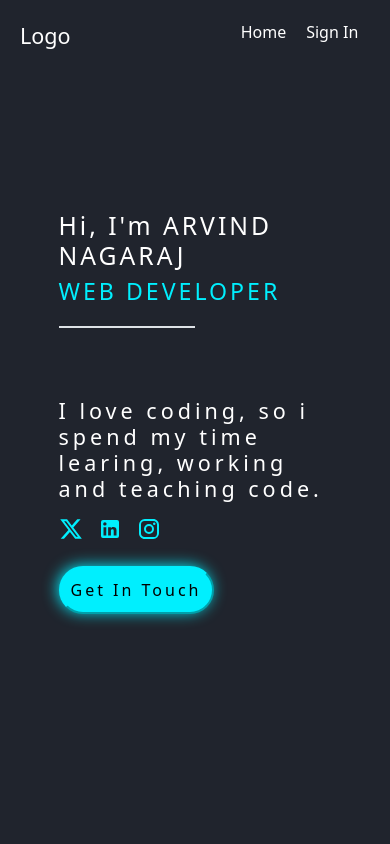
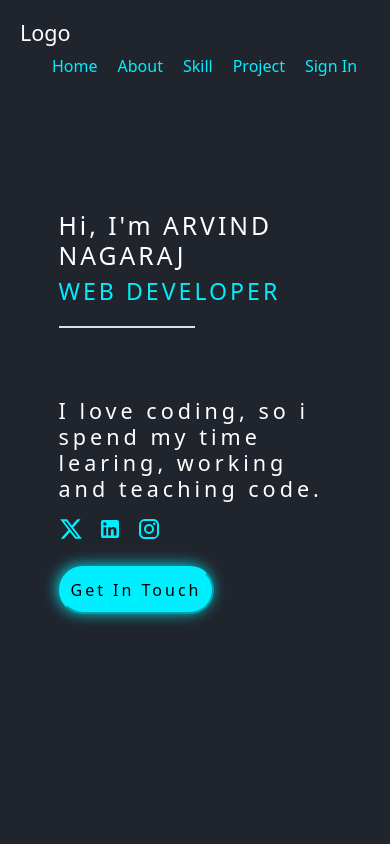
Before and after one commit to akntheartisan/portfoliowebsite1, a React (Create React App) app in the folder Frontend/: page / in a window 390 px wide. Shown: the top 844 px of the page. Built offline with nearby package versions, Linux system fonts and the light colour scheme; no server answers.

Commit message:
update the navbar style

```diff
--- a/Frontend/package.json
+++ b/Frontend/package.json
@@ -16,6 +16,7 @@
     "react-dom": "^18.2.0",
     "react-router-dom": "^6.22.3",
     "react-scripts": "5.0.1",
+    "react-scroll": "^1.9.0",
     "styled-components": "^6.1.11",
     "web-vitals": "^2.1.4"
   },
--- a/Frontend/src/App.css
+++ b/Frontend/src/App.css
@@ -9,7 +9,6 @@
   display: flex;
   justify-content: space-between;
   padding: 20px;
-  position: absolute;
   top: 0;
   z-index: 2;
   width: 97%;
@@ -30,7 +29,17 @@
 
 .navbar .navul li a {
   text-decoration: none;
-  color: white;
+  color:rgba(0, 239, 254, 255);
+}
+
+.navbar .navul li:hover{
+  color:rgba(0, 239, 254, 255);
+  text-shadow: 2px 1px 15px rgba(0, 239, 254, 255);
+}
+
+.active{
+  color:rgba(0, 239, 254, 255);
+  text-shadow: 2px 1px 15px rgba(0, 239, 254, 255);
 }
 
 .signin {
--- a/Frontend/src/pages/about/About.js
+++ b/Frontend/src/pages/about/About.js
@@ -4,7 +4,7 @@ import "./about.css"
 const About = () => {
   return (
     <>
-      <div className="about">
+      <div className="about" id="about">
         <div className="container-fluid">
           <div className="row">
             <div className="col-md-6">
--- a/Frontend/src/pages/navbar/Navbar.js
+++ b/Frontend/src/pages/navbar/Navbar.js
@@ -1,26 +1,89 @@
-import React from 'react'
-import { Link } from 'react-router-dom'
+import React, { useState, useEffect } from "react";
+import { Link as RouterLink } from "react-router-dom";
+import { Link } from "react-scroll";
 import "../../App.css";
 
+const Navbar = () => {
+  const [isSticky, setIsSticky] = useState(false);
 
-const Navbar = () => {
+  useEffect(() => {
+    let lastScrollY = window.scrollY;
+
+    const handleScroll = () => {
+      const currentScrollY = window.scrollY;
+
+      if (currentScrollY === 0) {
+        setIsSticky(false);
+      } else if (currentScrollY > lastScrollY) {
+        setIsSticky(true);
+      } else {
+        setIsSticky(false);
+      }
+
+      lastScrollY = currentScrollY;
+    };
+
+    window.addEventListener('scroll', handleScroll);
+
+    return () => {
+      window.removeEventListener('scroll', handleScroll);
+    };
+  }, []);
+
   return (
-    <div className="navbar">
+    <div className="navbar" style={{ position: isSticky ? 'sticky' : 'absolute', top: 0 }}>
       <div className="logo">
         <h4>Logo</h4>
       </div>
       <nav>
         <ul className="navul">
           <li>
-          <Link to="/">Home</Link>
+            <RouterLink to="/" activeClassName="active">Home</RouterLink> {/* Use RouterLink here */}
           </li>
           <li>
-          <Link to="/signin">Sign In</Link>
+            <Link
+              activeClass="active"
+              to="about"
+              spy={true}
+              smooth={true}
+              offset={-100}
+              duration={200}
+            >
+              About
+            </Link>
+          </li>
+          <li>
+            <Link
+              activeClass="active"
+              to="skill"
+              spy={true}
+              smooth={true}
+              offset={-100}
+              duration={200}
+            >
+              Skill
+            </Link>
+          </li>
+          <li>
+            <Link
+              activeClass="active"
+              to="project"
+              spy={true}
+              smooth={true}
+              offset={-100}
+              duration={200}
+            >
+              Project
+            </Link>
+          </li>
+          <li>
+            <RouterLink to="/signin">Sign In</RouterLink>{" "}
+            {/* Use RouterLink here */}
           </li>
         </ul>
       </nav>
     </div>
-  )
-}
+  );
+};
 
-export default Navbar
+export default Navbar;
--- a/Frontend/src/pages/project/Project.js
+++ b/Frontend/src/pages/project/Project.js
@@ -26,7 +26,7 @@ const Project = () => {
   }, []);
 
   return (
-    <div className="project">
+    <div className="project" id="project">
       <div className="container">
         <div className="row">
           <div className="col-md-12">
--- a/Frontend/src/pages/projectexp/ProjectPaper.js
+++ b/Frontend/src/pages/projectexp/ProjectPaper.js
@@ -11,12 +11,11 @@ export default function ProjectPaper() {
         '& > :not(style)': {
           width: 500,
           height: 500,
-          borderRadius:'0 8px 8px 0'
+          borderRadius: '0 8px 8px 0',
         },
-        position:'relative'
       }}
     >
-      <Paper elevation={3} />
+      <Paper elevation={3} sx={{ position: 'relative' }} /> {/* Apply position: 'relative' here */}
     </Box>
   );
 }
--- a/Frontend/src/pages/projectexp/Projectexp.js
+++ b/Frontend/src/pages/projectexp/Projectexp.js
@@ -14,12 +14,12 @@ const Projectexp = () => {
       <div className="projectexp">
         <img src={`http://localhost:4000/uploads/${image}`} />
         <ProjectPaper />
-        <div className="projectdetails">
-          <p>{desc}</p>
-          <Link to={link}>
-            <Button>Click Here</Button>
-          </Link>
-        </div>
+      </div>
+      <div className="projectdetails">
+        <p>{desc}</p>
+        <Link to={link}>
+          <Button>Click Here</Button>
+        </Link>
       </div>
     </>
   );
--- a/Frontend/src/pages/projectexp/projectexp.css
+++ b/Frontend/src/pages/projectexp/projectexp.css
@@ -1,9 +1,9 @@
 .projectexp{
     background-color: #20242d;
-    height: 100vh;
+    min-height: 100vh;
     width: 100vw;
     display: flex;
-    flex-wrap: wrap;
+    /* flex-wrap: wrap; */
     justify-content: center;
     align-items: center;
     /* flex-direction: column; */
@@ -13,11 +13,11 @@
     width: 500px;
     height: 500px;
     object-fit: cover;
+    border-radius: 8px 0 0 8px;
 }
 .projectdetails{
     position: absolute;
     left: 20%;
-    top: 50%;
+    top: 20%;
     width: 400px;
-    height: 400px;
 }
--- a/Frontend/src/pages/skills/Skill.js
+++ b/Frontend/src/pages/skills/Skill.js
@@ -4,7 +4,7 @@ import "./skill.css";
 const Skill = () => {
   return (
     <>
-      <div className="skill">
+      <div className="skill" id="skill">
         <div className="container">
           <div className="row">
             <div className="col-md-12">
@@ -34,7 +34,7 @@ const Skill = () => {
                 </p>
               </div>
             </div>
-            <div className="col-md-4">
+            <div className="col-md-4 mb-5">
               <div className="card">
                 <h4 style={{textAlign:"center"}}>Web Development</h4>
                 <p style={{textAlign:"center"}}>
--- a/Frontend/src/pages/skills/skill.css
+++ b/Frontend/src/pages/skills/skill.css
@@ -1,12 +1,16 @@
-.skill{
-    background-color: #20242D;
-    height: 100vh;
+.skill {
+  background-color: #20242d;
+  min-height: 100vh;
   perspective: 1000px;
+  display: flex;
+  justify-content: center;
+  align-items: center;
 }
 
-.card{
+.card {
   background-color: #323846;
-    box-shadow: 0 4px 8px 5px rgba(0, 0, 0, 0.2), 0 6px 20px 5px rgba(0, 0, 0, 0.19);
+  box-shadow: 0 4px 8px 5px rgba(0, 0, 0, 0.2),
+    0 6px 20px 5px rgba(207, 73, 73, 0.19);
   padding: 15px;
   color: white;
   margin-top: 10px;
@@ -14,6 +18,6 @@
   cursor: pointer;
 }
 
-.card:hover{
+.card:hover {
   transform: translateZ(10px);
 }
```
Also changed, not shown: 1 other file (tests, documents, lock files or other folders). Lines whose indentation alone changed are shown as unchanged.
